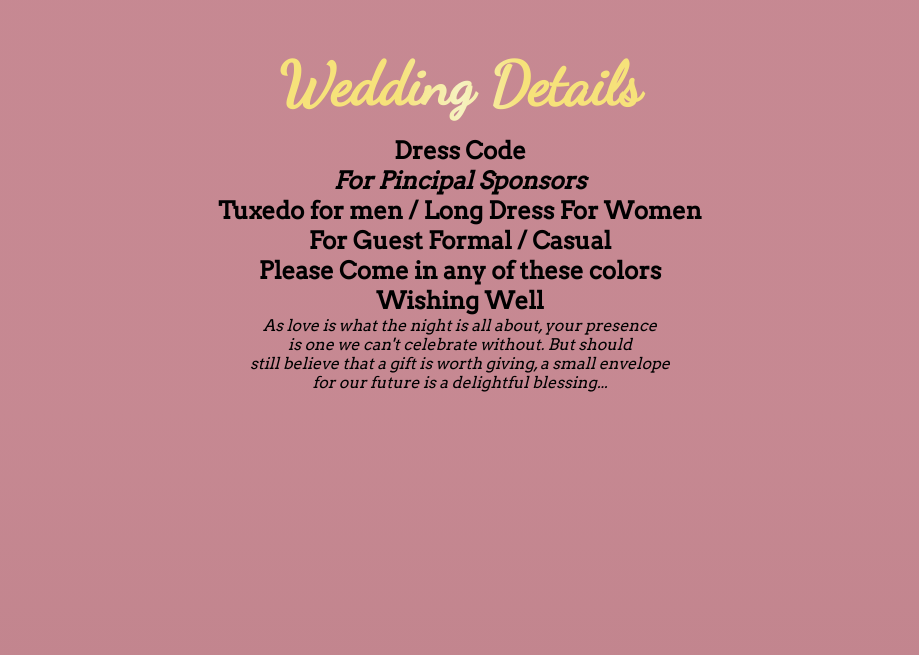
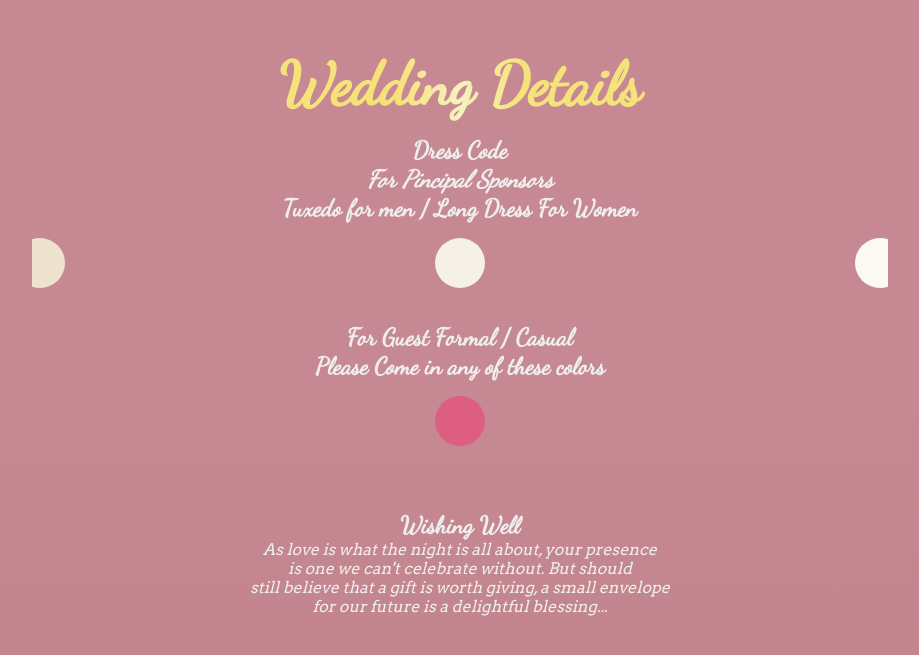
Before and after one commit to 2koiii/invitation, a PHP site: page /html/wedding_details.html in a window 1280 px wide. Shown: the top 655 px of the page, without its empty margins (180-1099 px from the left). Run offline with PHP 8.4, Linux system fonts and the light colour scheme.

Commit message:
Updated pages
Updated entourage page
gallery page
wedding details page

```diff
--- a/css/non-home.css
+++ b/css/non-home.css
@@ -51,7 +51,7 @@
    -webkit-background-clip:text;}
 .container h2{text-align: center;}
 .container p{text-align: center;}
-.container > a{text-transform: uppercase; color: var(--white); text-decoration: none; border: 1px solid black; padding: 5px;}
+.container > a{text-transform: uppercase; color: var(--white); text-decoration: none; border: 1px solid black; padding: 5px; border-radius: 10px 0 0 10px;}
 .container .image-container{display: flex; flex-wrap: wrap; gap: 15px; justify-content: center; padding: 10px;}
 .container .image-container .image{border: 5px solid #fff; box-shadow: 0 5px 15px rgba(0,0,0,.1); overflow: hidden; cursor: pointer; width: 171px; aspect-ratio: 1/1; border-radius: 5px;}
 .container .image-container .image img{height: 100%; width: 100%; object-fit: cover; transition: .2s linear;}
@@ -65,7 +65,7 @@
 
 @media (max-width: 768px){.container .popup-image img{width: 95%;}}
 
-.photos_page p{font-weight: bold; color: var(--white); text-transform: uppercase;}
+.photos_page p{font-weight: bold; color: var(--white); }
 .photos_page a{text-transform: none; color: black; text-decoration: underline;font-weight: normal; font-size: 13px; background: linear-gradient(
 	to right,
 	/* #462523 0, */
@@ -98,3 +98,24 @@
 .left_align p, .left_align h3{text-align: left;}
 
 .bearers{display: flex; flex-wrap: wrap; justify-content: space-evenly;}
+
+.details_page h2{color: var(--white); font-family: 'Dancing Script', cursive;}
+.details_page em{font-family: 'Dancing Script', cursive;}
+
+.for_sponsors_color_pallete{display: flex; gap: 10px; justify-content: center; padding: 15px 0; position: relative; min-height: 100px;}
+.for_sponsors_color_pallete div{min-height: 50px;border-radius: 50%; aspect-ratio: 1/1;}
+.for_sponsors_color_pallete div:first-child{background: #eee3cf; position: absolute; z-index: 1; left: 170px;}
+.for_sponsors_color_pallete div:nth-child(2){background: #f5f1e6; position: absolute; z-index: 2; left: 50%; transform: translateX(-50%);}
+.for_sponsors_color_pallete div:last-child{background: #fcf9f2; position: absolute; z-index: 3; right: 170px;}
+
+.for_guest_color_pallete{display: flex; gap: 10px; justify-content: center; padding: 15px 0; position: relative; min-height: 100px;}
+.for_guest_color_pallete div{min-height: 50px;border-radius: 50%; aspect-ratio: 1/1;}
+.for_guest_color_pallete div:first-child{position: absolute; left: 0; background: var(--roseGold);}
+.for_guest_color_pallete div:nth-child(2){position: absolute; left: 50px; background: pink;}
+.for_guest_color_pallete div:nth-child(3){position: absolute; left: 50%; transform: translateX(-50%); background: var(--blushPink);}
+.for_guest_color_pallete div:nth-child(4){position: absolute;right: 50px; background: var(--pink1);}
+.for_guest_color_pallete div:last-child{position: absolute; right: 0; background: gold}
+
+.wishing_well{padding: 30px 0 0 0;}
+.wishing_well h2{font-family: 'Dancing Script', cursive; color: var(--white);}
+.wishing_well p{font-family: 'Dancing Script', cursive; color: var(--white);}
--- a/html/entourage.html
+++ b/html/entourage.html
@@ -11,7 +11,7 @@
 </head>
 <body>
     <div class="container">
-       <a href="../index.html">Back</a>
+       <a href="../index.html">Home</a>
               <h1>The Entourage</h1>
               <div class="entourage_container">
                 <h2>Officiating Officer</h2>
--- a/html/gallery.html
+++ b/html/gallery.html
@@ -14,7 +14,7 @@
 <body>
 
   <div class="container">
-    <a href="../">Back</a>
+    <a href="../index.html">Home</a>
     <h1>Image Gallery</h1>
 <div class="left_align photos_page" >
     <p>Gail and Josh Pre-wedding...<br>
--- a/html/wedding_details.html
+++ b/html/wedding_details.html
@@ -11,20 +11,32 @@
 </head>
 <body>
    <div class="container">
-    <a href="../index.html">Back</a>
+    <a href="../index.html">Home</a>
 
     <h1>Wedding Details</h1>
+    <div class="details_page">
         <h2>Dress Code</h2>
         <h2><em>For Pincipal Sponsors</em></h2>
         <h2>Tuxedo for men / Long Dress For Women</h2>
         <div class="for_sponsors_color_pallete">
+                    <div class="1"></div>
+                    <div class="2"></div>
+                    <div class="3"></div>
+        </div>
 
-    </div>
         <h2>For Guest Formal / Casual</h2>
         <h2>Please Come in any of these colors</h2>
         <div class="for_guest_color_pallete">
+                    <div></div>
+                    <div></div>
+                    <div></div>
+                    <div></div>
+                    <div></div>
 
         </div>
+
+    </div>
+    <div class="wishing_well">
     <h2>Wishing Well</h2>
     <p><em>As love is what the night is all about, your presence <br>
         is one we can't celebrate without. But should <br>
@@ -32,5 +44,6 @@
         for our future is a delightful blessing...
     </em></p>
     </div>
+   </div>
 </body>
 </html>
```
Lines whose indentation alone changed are shown as unchanged.
